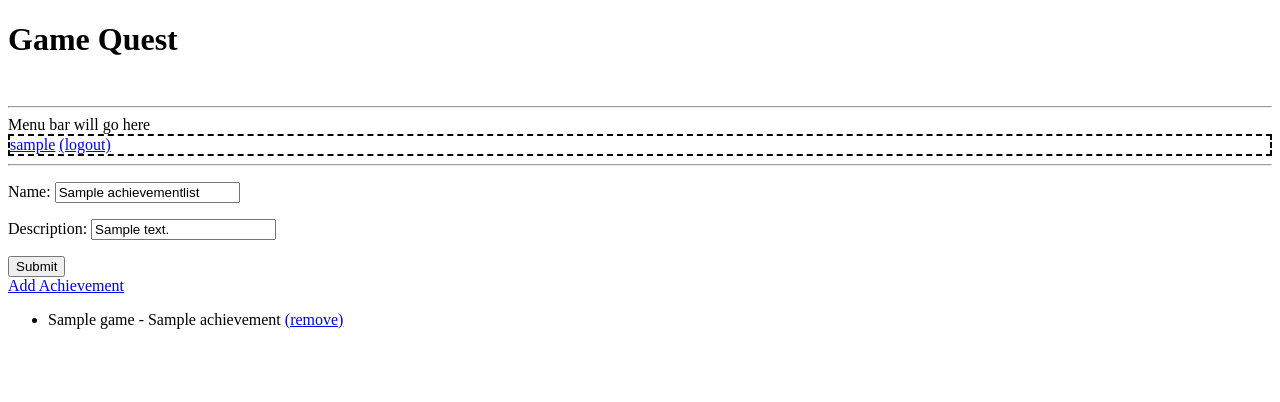
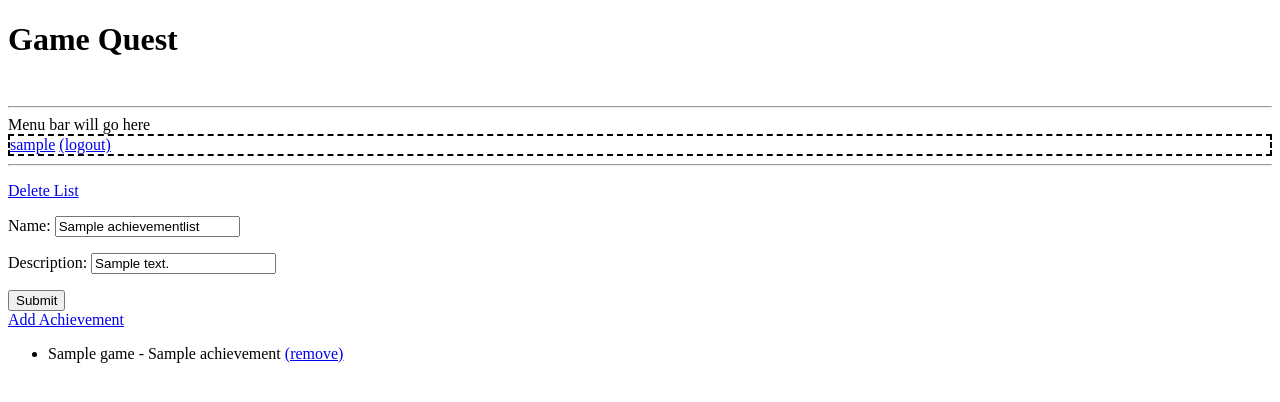
Before and after one commit to amusselm/rvgs_gamelist, a Django app: page /gamequest/contest/1/list/edit/1/ in a window 1280 px wide. Shown: the top 402 px of the page. Run offline with Django 3.2, Linux system fonts and the light colour scheme; a user stored in the database is signed in; tables that the repository leaves empty hold one stand-in row (values such as "Sample post").

Commit message:
Addded feature allowing users to delete their own achievement lists

```diff
--- a/rvgs/gamequest/templates/gamequest/edit_achievement_list.html
+++ b/rvgs/gamequest/templates/gamequest/edit_achievement_list.html
@@ -8,6 +8,9 @@
 {% if create %}
 <form method="post" action="{% url 'create_achievement_list' contest.id %}">
 {% else %}
+<a href="{% url 'remove_achievement_list' contest_id=contest.id achievement_list_id=achievement_list.id %}">
+    Delete List
+</a>
 <form method="post" action="{% url 'edit_achievement_list' contest.id achievement_list.id %}">
 {% endif %}
     {% csrf_token %}
--- a/rvgs/gamequest/urls.py
+++ b/rvgs/gamequest/urls.py
@@ -14,6 +14,7 @@ urlpatterns = patterns('',
     url(r'^contest/(?P<contest_id>\d+)/list/edit/(?P<achievement_list_id>\d+)/$',views.achievementListEdit, name='edit_achievement_list'),
     url(r'^contest/(?P<contest_id>\d+)/list/edit_list/(?P<achievement_list_id>\d+)$',views.achievementListAddAchievements, name='edit_achievement_list_add'),
     url(r'^contest/(?P<contest_id>\d+)/list/remove_achievement/(?P<achievement_list_id>\d+)/(?P<achievement_id>\d+)$',views.achievementListRemoveAchievement, name='edit_achievement_list_remove'),
+    url(r'^contest/(?P<contest_id>\d+)/list/remove_achievement_list/(?P<achievement_list_id>\d+)/$',views.achievementListRemove, name='remove_achievement_list'),
     url(r'^contest/(?P<contest_id>\d+)/user/(?P<requested_username>\w+)$', views.contestParticipantProfile, name='contest_participant'),
     url(r'^user/(?P<requested_username>\w+)$', views.userProfile, name="user_profile"),
     url(r'^auth/login$', 'django.contrib.auth.views.login', {'template_name': 'gamequest/login.html'}, name="login"),
--- a/rvgs/gamequest/views.py
+++ b/rvgs/gamequest/views.py
@@ -223,6 +223,33 @@ def achievementListRemoveAchievement(request,contest_id,achievement_list_id,achi
                     }
         return render(request,'gamequest/edit_achievement_list_remove_achievement.html',context)
 
+@login_required
+def achievementListRemove(request,contest_id,achievement_list_id):
+    """
+    Gives the user a confirmation page to remove a specific achievement from a list, or
+    if it receives a POSt requrest, does the removal
+    """
+    #It's worth noting that this is very similar to removing an achievement from an
+    # achievement list. As such, these functions should be refactored eventually
+    try:
+        contest = Contest.objects.get(pk=contest_id)
+    except Contest.DoesNotExist:
+        raise Http404
+    try:
+        achievement_list = AchievementList.objects.get(pk=achievement_list_id)
+    except AchievementList.DoesNotExist:
+        raise HTTP404
+    if request.method == 'POST':
+        if (request.user == achievement_list.owner and contest == achievement_list.contest):
+            achievement_list.delete()
+            return redirect('contest_participant',contest.pk,request.user.get_username())
+    else:
+        context  = {'contest':contest,
+                    'achievement_list':achievement_list,
+                    }
+        return render(request,'gamequest/remove_achievement_list.html',context)
+
+
 
 @login_required
 def achievementListAddAchievements(request,contest_id,achievement_list_id):
```
Also changed, not shown: rvgs/gamequest/templates/gamequest/remove_achievement_list.html (added, +12 -0 lines).
